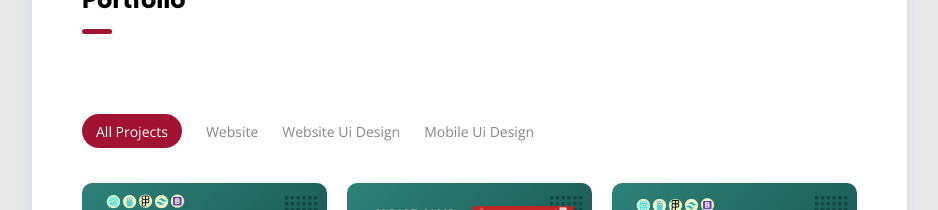
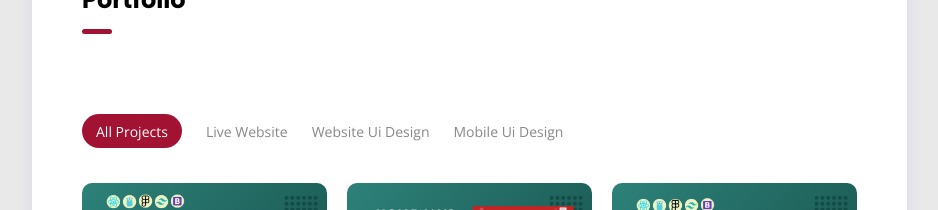
Before and after one commit to ajizblast/new-portfolio, a React (Create React App) app: page / in a window 1280 px wide. Shown: the part 1980-2190 px from the top of the page, without its empty margins (318-1256 px from the left). Built offline with nearby package versions, Linux system fonts and the light colour scheme.

Commit message:
update content

```diff
--- a/src/components/Sections/Portfolios.jsx
+++ b/src/components/Sections/Portfolios.jsx
@@ -8,7 +8,7 @@ const filters = [
   },
   {
     id: 2,
-    name: "Website",
+    name: "Live Website",
   },
   {
     id: 3,
@@ -24,42 +24,42 @@ const allData = [
   {
     id: 1,
     name: "Landtick",
-    category: ["website","website ui design"],
+    category: ["live website","website ui design"],
     image: "images/portfolio/landtick.png",
     slug: "landtick",
   },
   {
     id: 2,
     name: "Holyways",
-    category: ["Website", "Website Ui Design"],
+    category: ["live website","website ui design"],
     image: "images/portfolio/holyways.png",
     slug: "holyways",
   },
   {
     id: 3,
     name: "Waysgalery",
-    category: ["Website", "Website Ui Design"],
+    category: ["live website","website ui design"],
     image: "images/portfolio/ways-galery.png",
     slug: "ways-galery",
   },
   {
     id: 4,
     name: "Fitby",
-    category: ["Mobile Ui Design"],
+    category: ["mobile ui design"],
     image: "images/portfolio/fitby.png",
     slug: "fitby",
   },
   {
     id: 5,
     name: "Shifby",
-    category: ["Mobile Ui Design"],
+    category: ["mobile ui design"],
     image: "images/portfolio/shifby.png",
     slug: "shifby",
   },
   {
     id: 6,
     name: "Xapax",
-    category: ["Website", "Website ui design"],
+    category: ["live website","website ui design"],
     image: "images/portfolio/xapax.png",
     slug: "xapax",
   },
```
